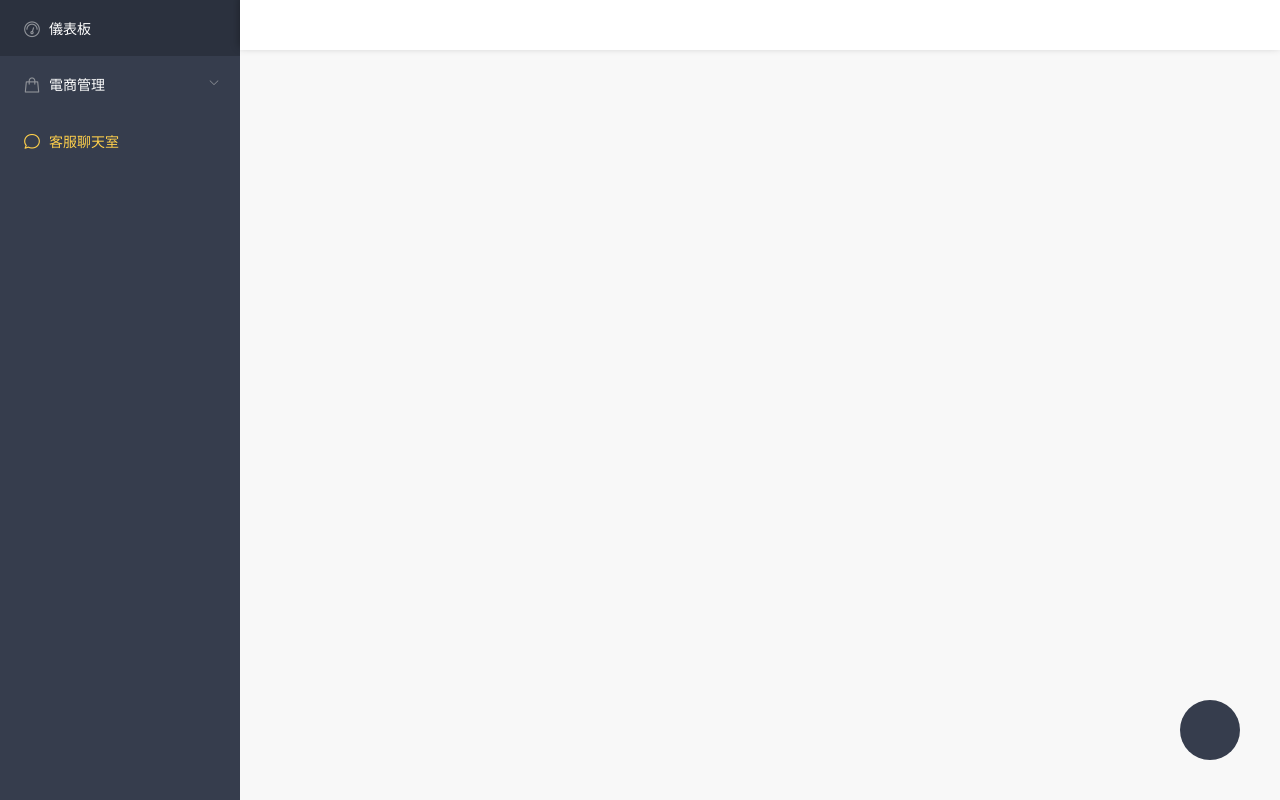
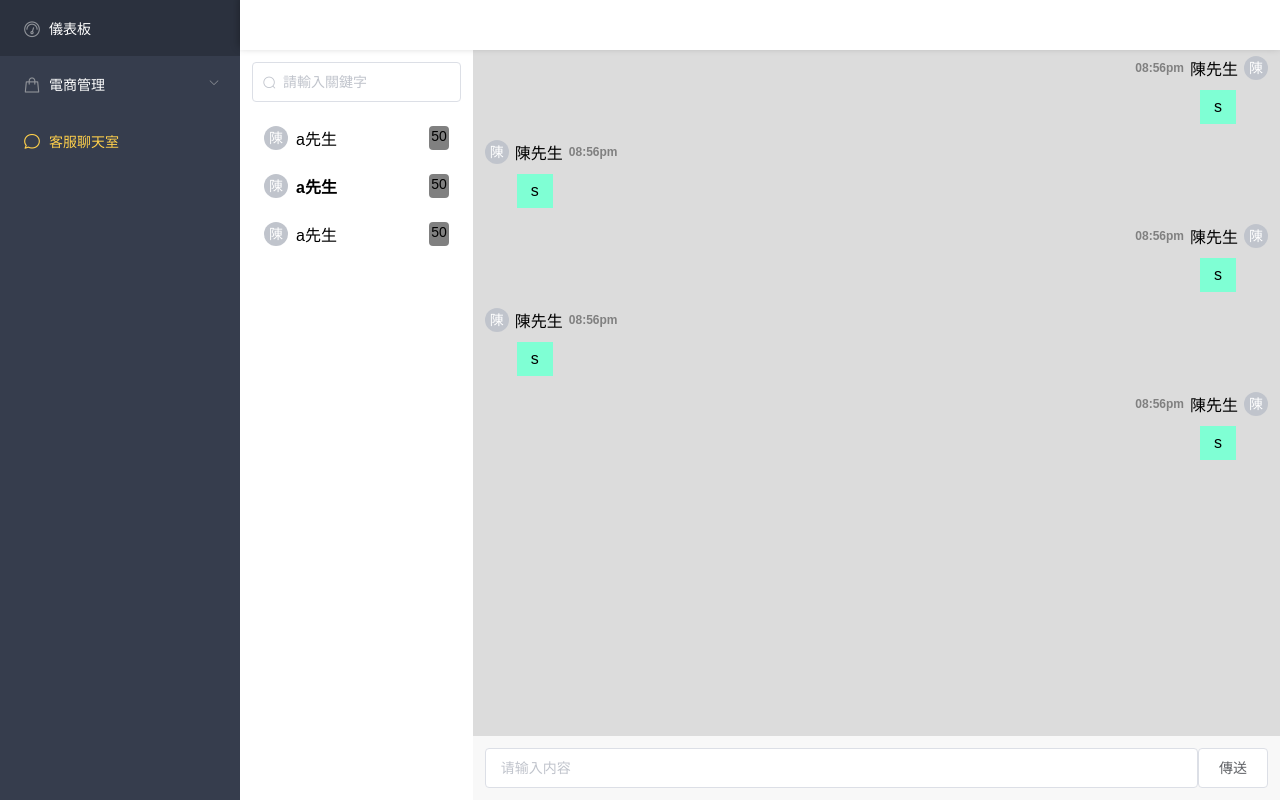
Before and after one commit to H-H-Liao/movie_backstage, a Nuxt app: page /serviceroom in a window 1280 px wide. Before the commit this address had no page. Built offline with nearby package versions, Linux system fonts and the light colour scheme.

Commit message:
style:增加客服聊天室版型

```diff
--- /dev/null
+++ b/components/serviceroom/MessageBox.vue
@@ -0,0 +1,56 @@
+<template>
+  <div class="message_box" :class="{right:isRight}">
+    <div class="message_box-title">
+      <el-avatar size="24">陳</el-avatar>
+      <div class="message_box-name">陳先生</div>
+      <span class="message_box-time">08:56pm</span>
+    </div>
+    <div class="message_box-content">s</div>
+  </div>
+</template>
+
+<script>
+export default {
+  props:{
+    isRight:{
+      type: Boolean,
+      default:false
+    }
+  }
+}
+</script>
+
+
+<style>
+  .message_box{
+    margin:6px 12px;
+    display: flex;
+    flex-direction:column;
+  }
+  .message_box.right{
+    align-items: flex-end;
+  }
+  .message_box-title{
+    display: flex;
+    align-items: center;
+  }
+  .message_box.right .message_box-title{
+    flex-direction: row-reverse;
+  }
+  .message_box-name{
+    margin-right: 6px;
+    margin-left: 6px;
+  }
+  .message_box-time{
+    font-weight: bold;
+    font-size: 12px;
+    color:gray;
+  }
+  .message_box-content{
+    margin:10px 32px;
+    background-color: aquamarine;
+    width: fit-content;
+    padding:8px 14px;
+
+  }
+</style>
--- a/layouts/default.vue
+++ b/layouts/default.vue
@@ -55,9 +55,6 @@
     </div>
     <div class="content">
       <Nuxt></Nuxt>
-    </div>
-    <div class="chart">
-
     </div>
   </div>
 </template>
@@ -138,15 +135,6 @@ export default {
     padding:24px 12px;
     background-color: white;
   }
-  .chart{
-    position: fixed;
-    right: 40px;
-    bottom: 40px;
-    border-radius: 100%;
-    width: 60px;
-    height: 60px;
-    background-color: rgb(54,61,77);
-  }
   .flex_cc{
     display: flex;
     justify-content: center;
--- /dev/null
+++ b/pages/serviceroom/index.vue
@@ -0,0 +1,111 @@
+<template>
+  <div class="service_room">
+    <div class="service_room-side">
+      <div class="search_bar">
+        <el-input
+        placeholder="請輸入關鍵字"
+        prefix-icon="el-icon-search"
+        ></el-input>
+      </div>
+      <div class="customer_item" v-for="($item,$key) in user_list" :key="$key" :class="{'active':$key==1}">
+        <div class="customer_content">
+          <el-avatar size="24">陳</el-avatar>
+          <div class="customer_name">a先生</div>
+        </div>
+        <div class="message_count">50</div>
+      </div>
+    </div>
+    <div class="service_room-main">
+      <div class="service_room-content">
+        <message-box v-for="($item,$key) in message_list" :key="$item" :is-right="$key%2==0?true:false"></message-box>
+      </div>
+      <div class="service_room-messagebar">
+        <el-input v-model="text_message_input" placeholder="请输入内容"></el-input>
+        <el-button>傳送</el-button>
+      </div>
+    </div>
+  </div>
+</template>
+
+<script>
+import MessageBox from '/components/serviceroom/MessageBox.vue'
+
+export default {
+  components:{
+    MessageBox
+  },
+  data:function(){
+    return {
+      text_message_input:"",
+      user_list:[
+        1,2,3
+      ],
+      message_list:[
+        1,2,3,4,5
+      ]
+    }
+  }
+}
+</script>
+
+<style>
+  .service_room{
+    display:flex;
+    height: 100%;
+  }
+
+  .service_room-side{
+    flex:0 300px;
+    background-color: white;
+    height: 100%;
+  }
+
+  .search_bar{
+    padding:12px;
+  }
+  .customer_item{
+    display: flex;
+    justify-content: space-between;
+    padding:12px 24px;
+  }
+  .customer_item.active .customer_name{
+    font-weight: bold;
+  }
+  .customer_content{
+    display: flex;
+  }
+  .customer_name{
+    margin-left: 8px;
+    margin-right: 8px;
+  }
+
+  .message_count{
+    font-size: 14px;
+    background-color: gray;
+    padding:2px;
+    border-radius: 4px;
+    text-align: center;
+    color:black;
+  }
+  .el-avatar{
+    width: 24px;
+    height: 24px;
+    display: flex;
+    justify-content: center;
+    align-items: center;
+  }
+  .service_room-main{
+    display: flex;
+    flex-direction: column;
+    width: 100%;
+  }
+  .service_room-content{
+    background-color: gainsboro;
+    flex:1 1 auto;
+  }
+  .service_room-messagebar{
+    flex:0 0 40px;
+    padding:12px;
+    display: flex;
+  }
+</style>
```
